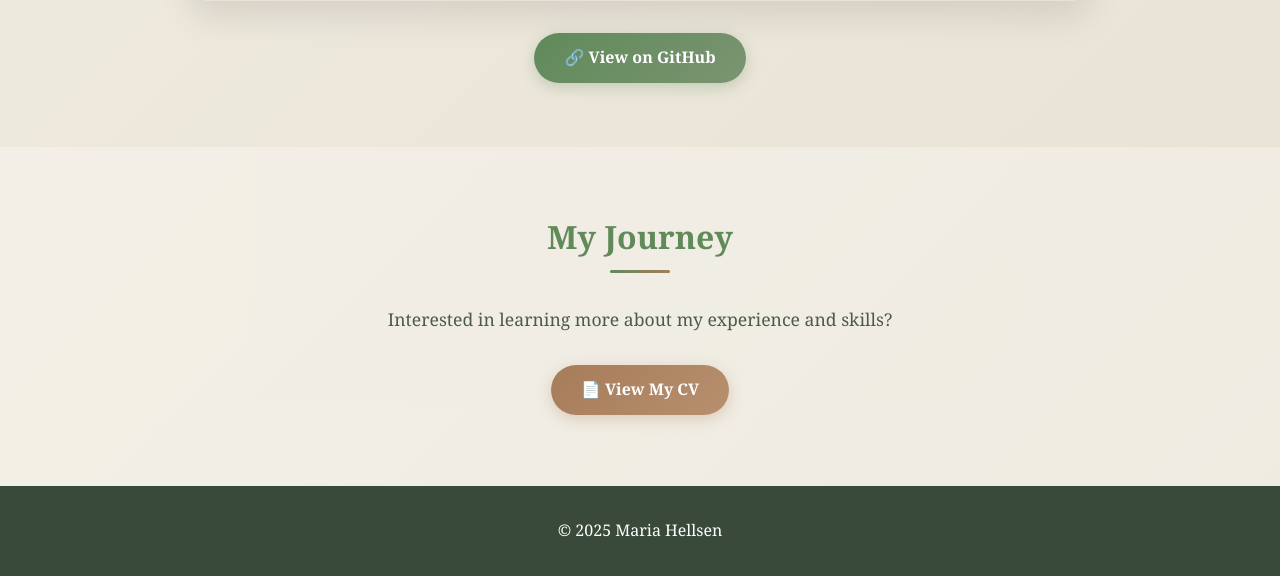
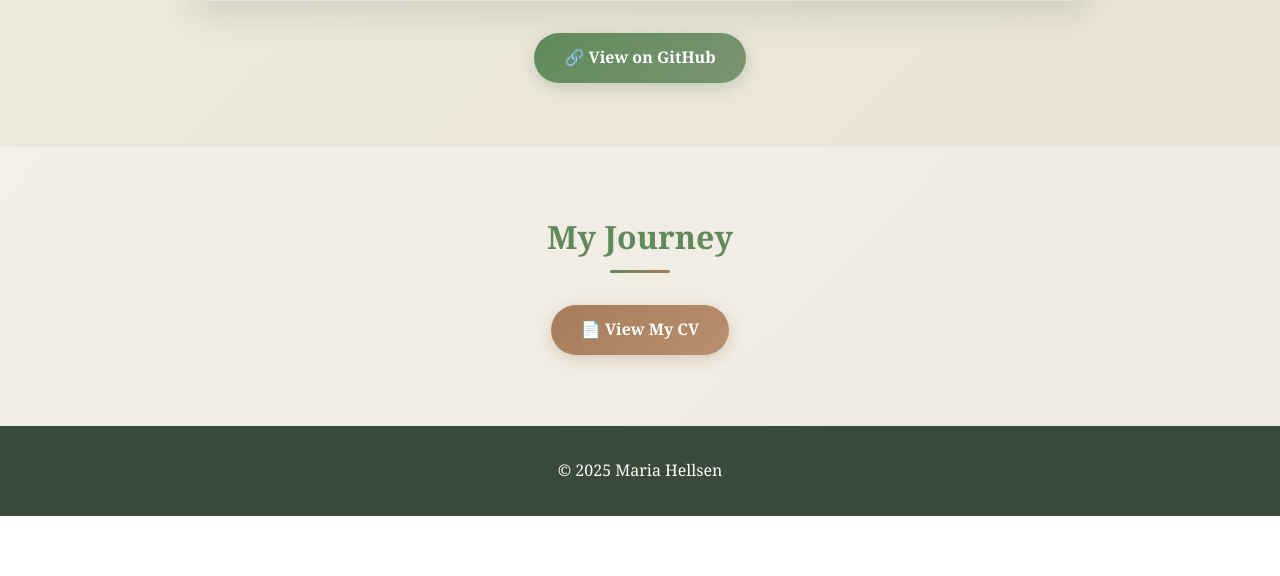
Before and after one commit to MariaHellsen/Portfolio, a website built with Vite: page index.html in a window 1280 px wide. Shown: the part 2366-2942 px from the top of the page. After the commit the page ends 2882 px from the top, so only its background shows below. Built offline with nearby package versions, Linux system fonts and the light colour scheme.

Commit message:
Changed one line

```diff
--- a/index.html
+++ b/index.html
@@ -96,9 +96,9 @@
     <section class="section cv-section">
       <div class="container">
         <h2 >My Journey</h2>
-        <p style="font-size: 1.1rem; margin-bottom: 2rem; opacity: 0.9">
+        <!-- <p style="font-size: 1.1rem; margin-bottom: 2rem; opacity: 0.9">
           Interested in learning more about my experience and skills?
-        </p>
+        </p> -->
         <a
           href="https://www.canva.com/design/DAGiSKKG-Vg/mGB7kYoZeu3Rf3VYIJh33w/view?utm_content=DAGiSKKG-Vg&utm_campaign=designshare&utm_medium=link2&utm_source=uniquelinks&utlId=h34ea795e8e"
           class="btn btn-secondary"
```
